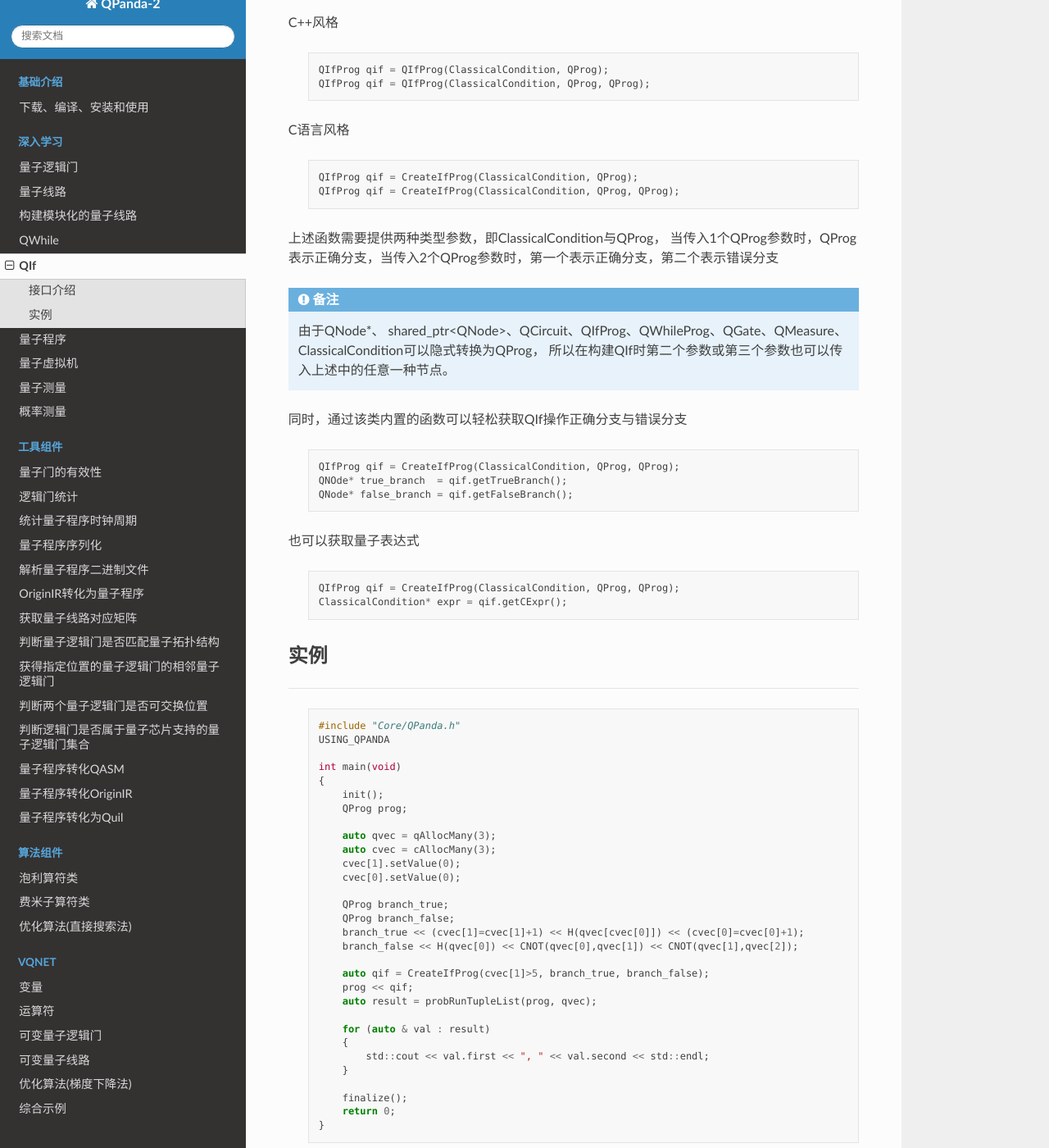
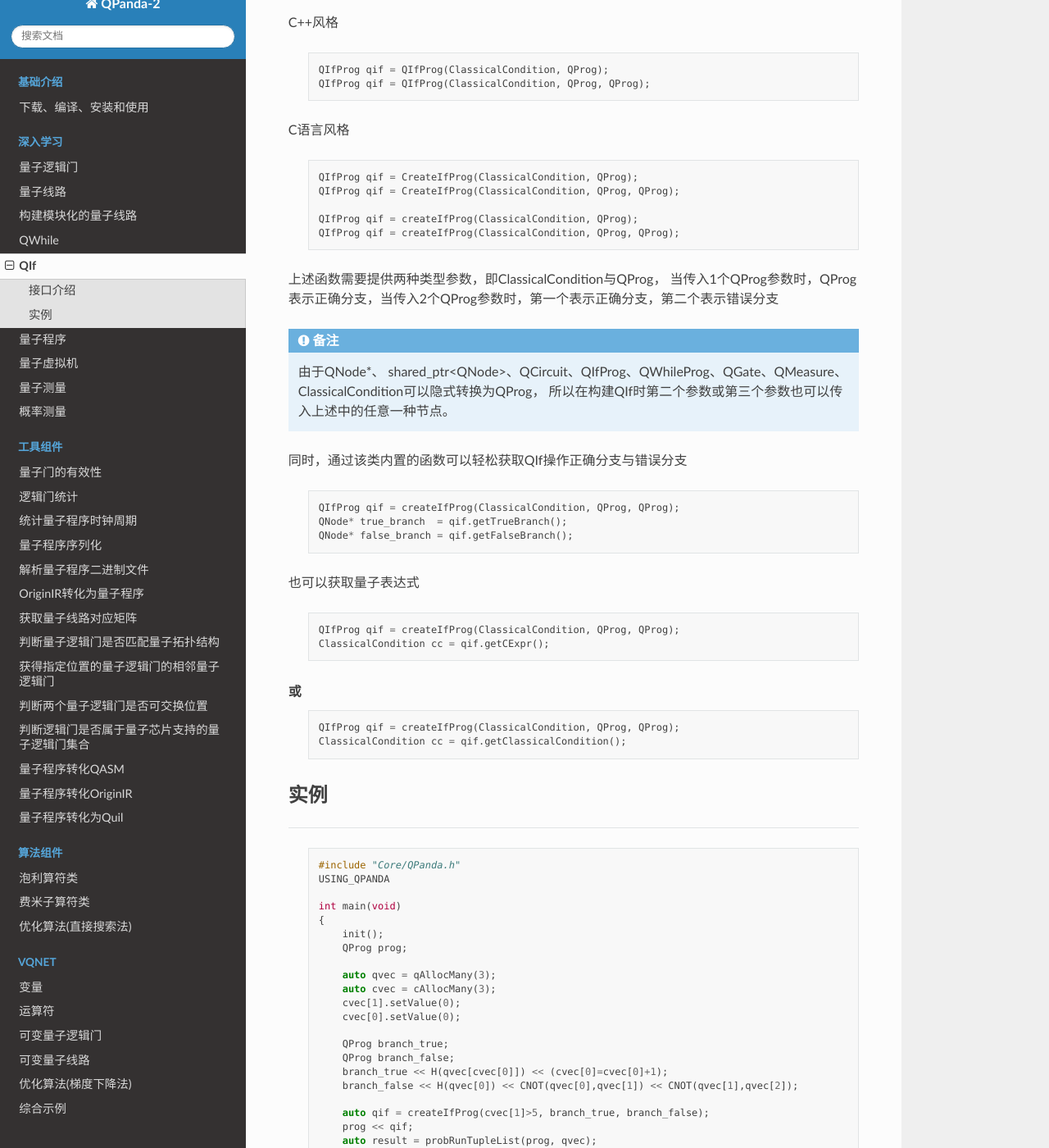
Before and after one commit to liye0005/QPanda-Toturial, a Sphinx documentation site: the page built from source/QIf.rst, in a window 1280 px wide and 1400 px high, scrolled down 378 px. Shown: the whole window at 82% size. Built offline with Sphinx 7.4.7 and the Read the Docs theme 2.0.0, drawn with Linux system fonts in a browser that asks for light colours; pages that are not in the unit, such as notebooks, are missing from menus; some of the changed text lies outside the part shown.

```diff
--- a/source/QIf.rst
+++ b/source/QIf.rst
@@ -26,6 +26,9 @@ C语言风格
         QIfProg qif = CreateIfProg(ClassicalCondition, QProg);
         QIfProg qif = CreateIfProg(ClassicalCondition, QProg, QProg);
 
+        QIfProg qif = createIfProg(ClassicalCondition, QProg);
+        QIfProg qif = createIfProg(ClassicalCondition, QProg, QProg);
+
 上述函数需要提供两种类型参数，即ClassicalCondition与QProg，
 当传入1个QProg参数时，QProg表示正确分支，当传入2个QProg参数时，第一个表示正确分支，第二个表示错误分支
 
@@ -36,16 +39,22 @@ C语言风格
 
     .. code-block:: c
 
-        QIfProg qif = CreateIfProg(ClassicalCondition, QProg, QProg);
-        QNOde* true_branch  = qif.getTrueBranch();
+        QIfProg qif = createIfProg(ClassicalCondition, QProg, QProg);
+        QNode* true_branch  = qif.getTrueBranch();
         QNode* false_branch = qif.getFalseBranch();
 
 也可以获取量子表达式
 
     .. code-block:: c
 
-        QIfProg qif = CreateIfProg(ClassicalCondition, QProg, QProg);
-        ClassicalCondition* expr = qif.getCExpr();
+        QIfProg qif = createIfProg(ClassicalCondition, QProg, QProg);
+        ClassicalCondition cc = qif.getCExpr();
+
+或
+    .. code-block:: c
+
+        QIfProg qif = createIfProg(ClassicalCondition, QProg, QProg);
+        ClassicalCondition cc = qif.getClassicalCondition();
 
 实例
 >>>>>>>>>
@@ -68,10 +77,10 @@ C语言风格
 
             QProg branch_true;
             QProg branch_false;
-            branch_true << (cvec[1]=cvec[1]+1) << H(qvec[cvec[0]]) << (cvec[0]=cvec[0]+1);
+            branch_true << H(qvec[cvec[0]]) << (cvec[0]=cvec[0]+1);
             branch_false << H(qvec[0]) << CNOT(qvec[0],qvec[1]) << CNOT(qvec[1],qvec[2]);
 
-            auto qif = CreateIfProg(cvec[1]>5, branch_true, branch_false);
+            auto qif = createIfProg(cvec[1]>5, branch_true, branch_false);
             prog << qif;
             auto result = probRunTupleList(prog, qvec);
 
@@ -96,3 +105,7 @@ C语言风格
         4, 0
         5, 0
         6, 0
+
+.. warning::
+
+    ``CreateIfProg``、 ``getCExpr`` 等在后续的版本中会被舍弃。
```
Also changed, not shown: source/QWhile.rst (+18 -4 lines), 1 other file.
